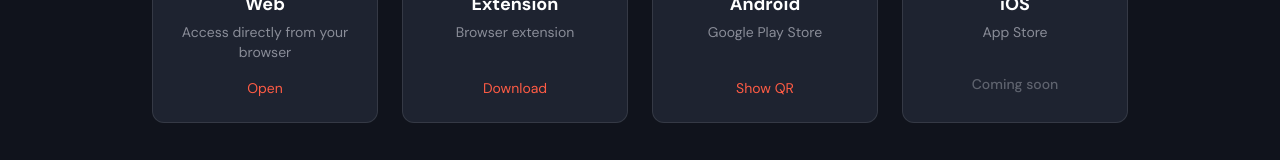
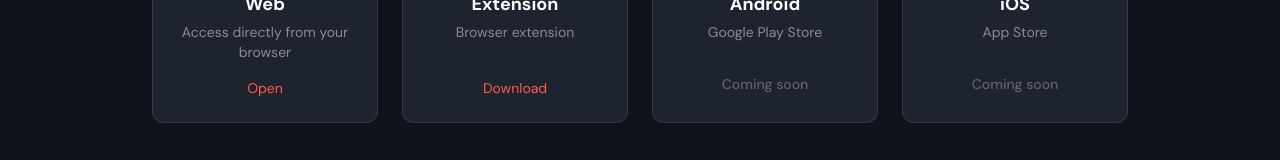
Before and after one commit to salmon-wallet/salmon-website, a Next.js app: page /en in a window 1280 px wide. Shown: the part 6755-6915 px from the top of the page. Built offline with nearby package versions, Linux system fonts and the light colour scheme; a web font is replaced by a local one.

Commit message:
Add files via upload

```diff
--- a/components/GetSalmon.tsx
+++ b/components/GetSalmon.tsx
@@ -161,8 +161,8 @@ export default function GetSalmon() {
               description={t('androidDescription')}
               href={LINKS.playStore}
               hoverTint="#3DDC84"
-              expandable
-              qrLabel={t('android')}
+              comingSoon
+              comingSoonLabel={t('comingSoon')}
               downloadLabel={t('download')}
               showQrLabel={t('showQr')}
               hideQrLabel={t('hideQr')}
```
